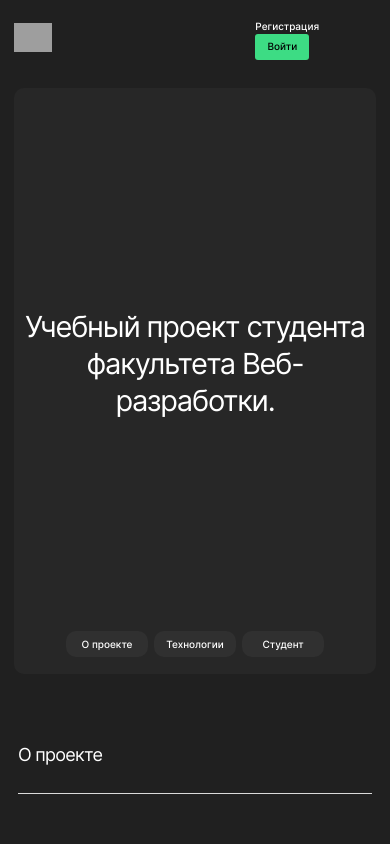
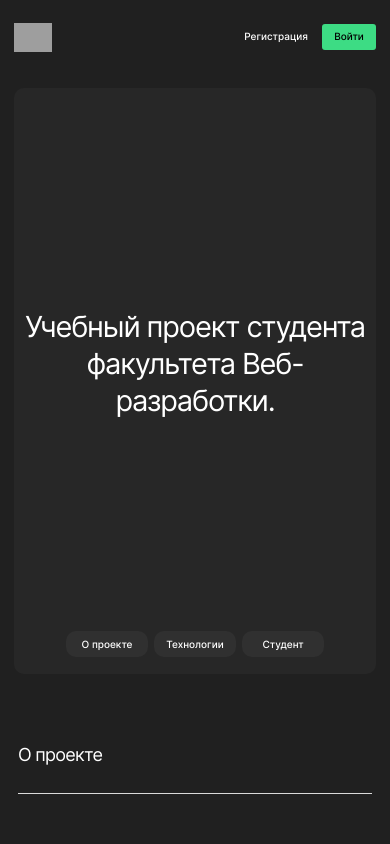
Before and after one commit to GeometricEarth/movies-explorer-frontend, a React (Create React App) app: page / in a window 390 px wide. Shown: the top 844 px of the page. Built offline with nearby package versions, Linux system fonts and the light colour scheme; grey boxes are pictures that could not be loaded.

Commit message:
fix: Исправить смещение блоков внутри header после скрытия блока навигации

```diff
--- a/src/components/Header/Header.css
+++ b/src/components/Header/Header.css
@@ -25,5 +25,6 @@
 @media (max-width: 425px) {
   .header {
     margin: 0 14px;
+    grid-template-columns: auto;
   }
 }
```
